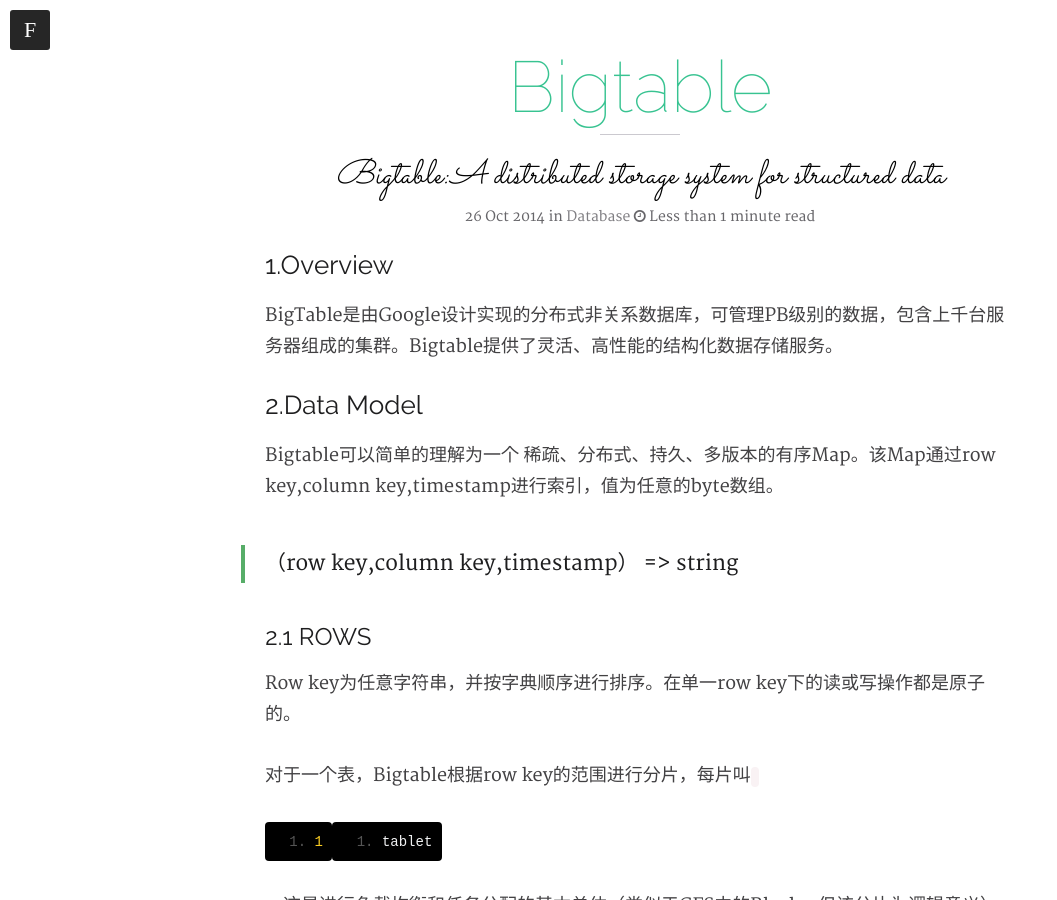
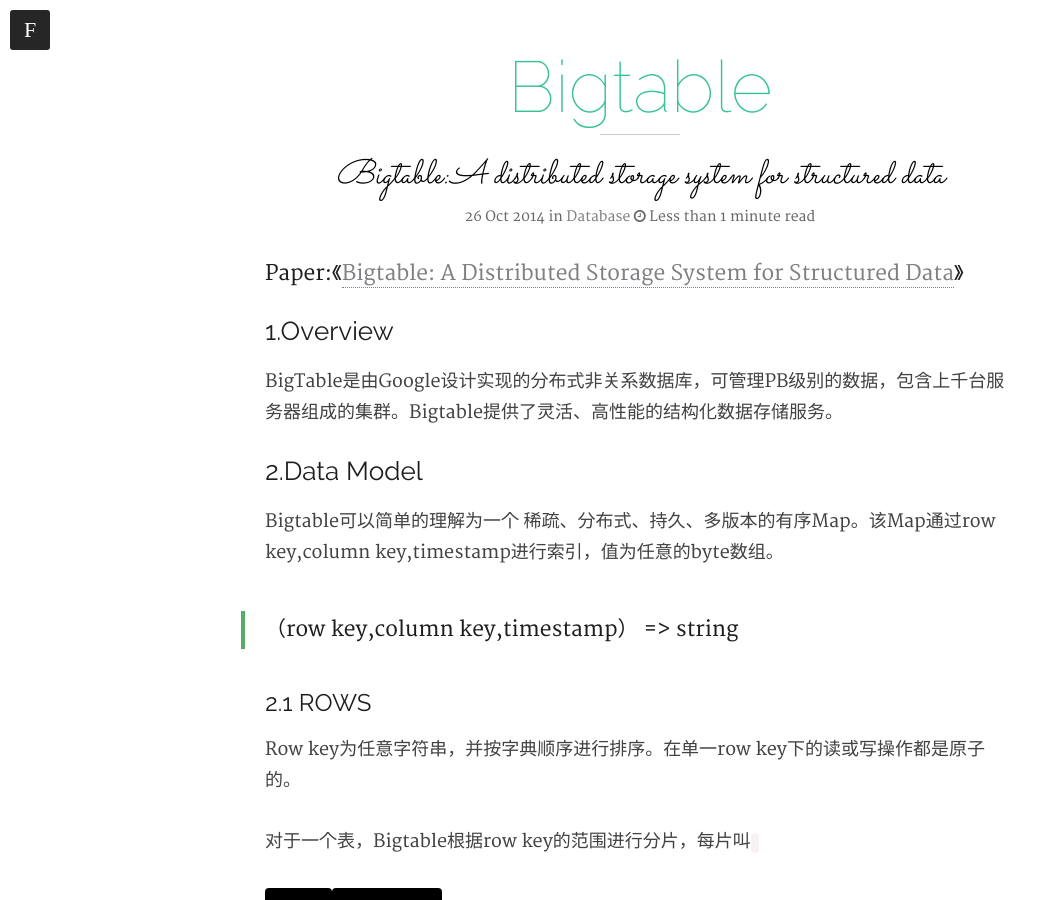
Before and after one commit to cqyy/cqyy.github.io, a Jekyll site: the page built from _posts/2014-10-26- Bigtable.md, in a window 1280 px wide and 900 px high, scrolled down 561 px. Shown: the whole window, without its empty margins (0-1057 px from the left). Built offline with Jekyll 4.4.1, drawn with Linux system fonts in a browser that asks for light colours; comment, search, counter and statistics services are not loaded.

Commit message:
add bigtable

```diff
--- a/_posts/2014-10-26- Bigtable.md
+++ b/_posts/2014-10-26- Bigtable.md
@@ -4,11 +4,14 @@
 description: "Bigtable:A distributed storage system for structured data"
 modified: 2014-10-26
 tags: [数据库]
-imagefeature: cs-4.jpg
+imagefeature: cs-9.jpg
 category: DataBase
 comments: true
 share: true
 ---
+
+Paper:《<a href="http://static.googleusercontent.com/media/research.google.com/en//archive/bigtable-osdi06.pdf">Bigtable: A Distributed Storage System for Structured Data</a>》
+
 
 ## 1.Overview
 
```
Also changed, not shown: images/bigtable/datamodel.png, images/cs-10.png (added), images/cs-9.jpg, 1 other file.
